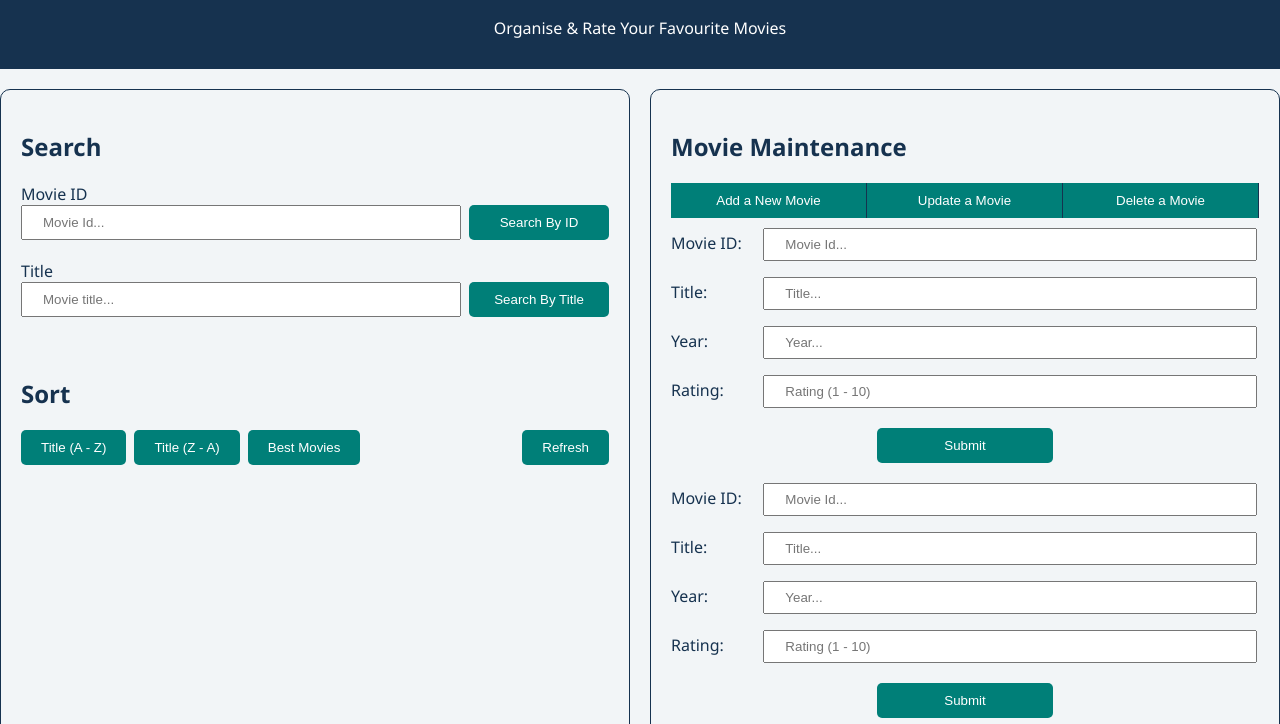
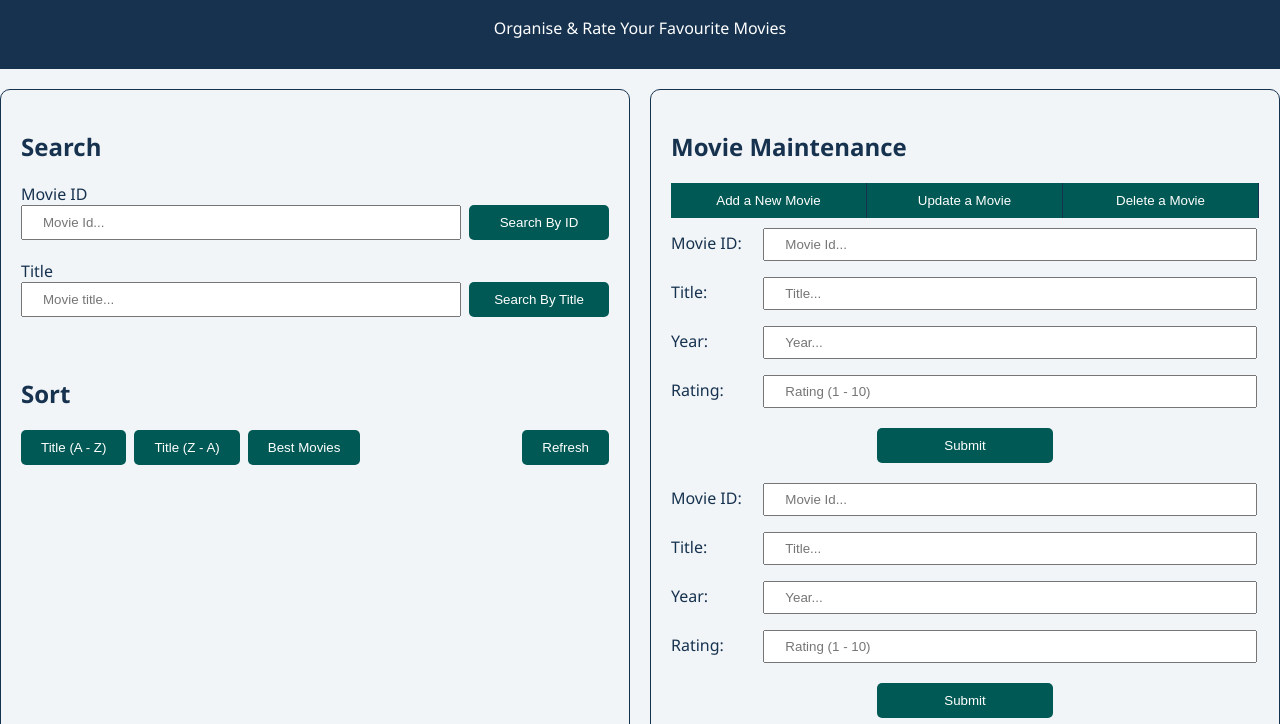
Before and after one commit to mzakl/part5, a plain HTML site: page index.html in a window 1280 px wide. Shown: the part 76-800 px from the top of the page. Drawn offline with Linux system fonts and the light colour scheme.

Commit message:
refine styling for final UI
Use darker teal colour:   #005954.
Change the active tab colour and button hover colour to #82181a.

```diff
--- a/css/style.css
+++ b/css/style.css
@@ -1,11 +1,11 @@
 :root {
   --primary-colour: #f2f5f7;
   --complementary-colour: #16324f;
-  --accent-colour: #007f78;
-  --active-tab-colour: #16324f;
-  --button-hover-colour: #16324f;
+  --accent-colour: #005954;
+  --active-tab-colour: #82181a;
+  --button-hover-colour: #82181a;
   --font-colour-light: #ffffff;
-  --font-colour-dark: #000000;
+  --font-colour-dark: #16324f;
   --font-colour-light: #ffffff;
   --backgroung-colour-light: #ffffff;
 }
```
